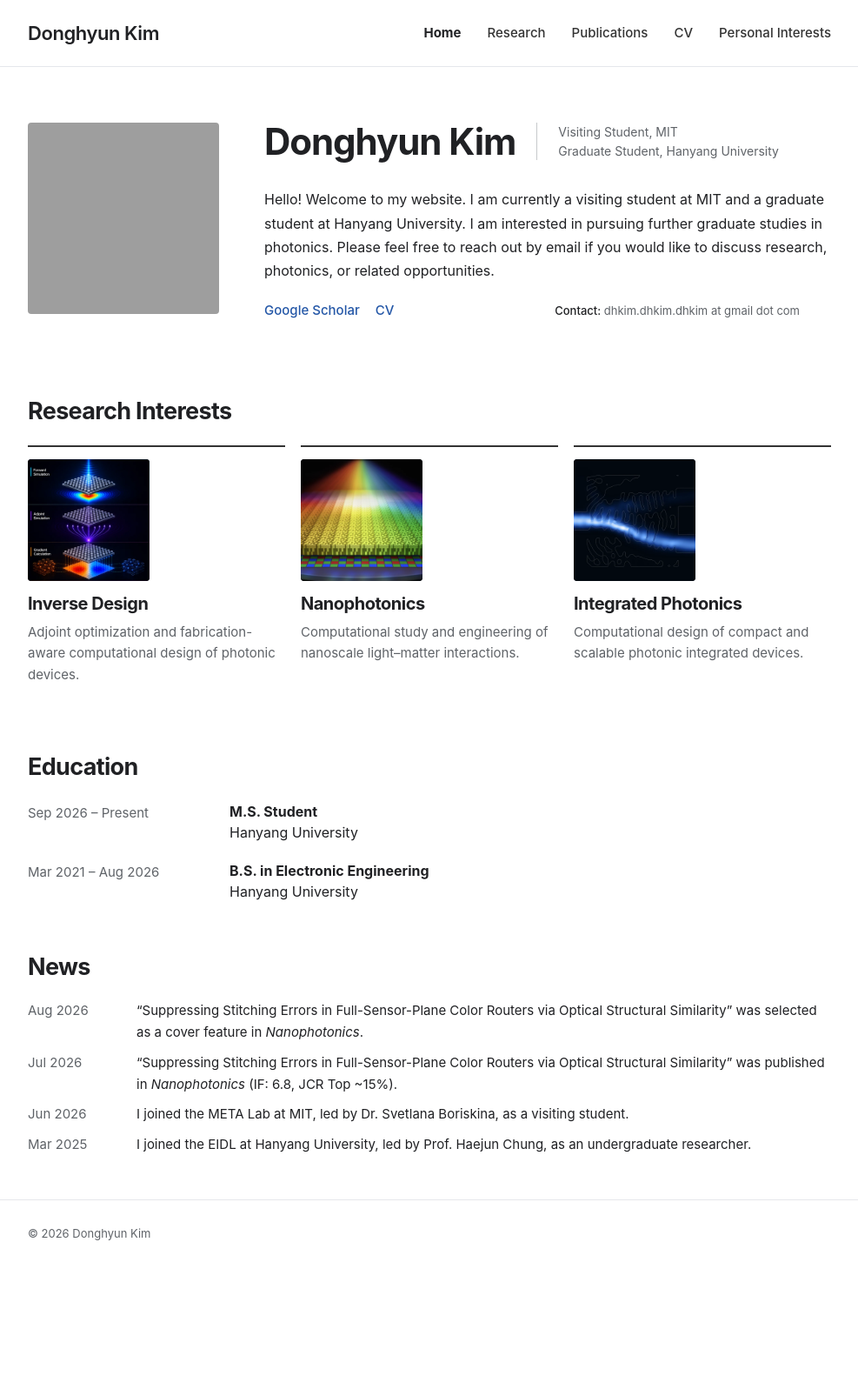
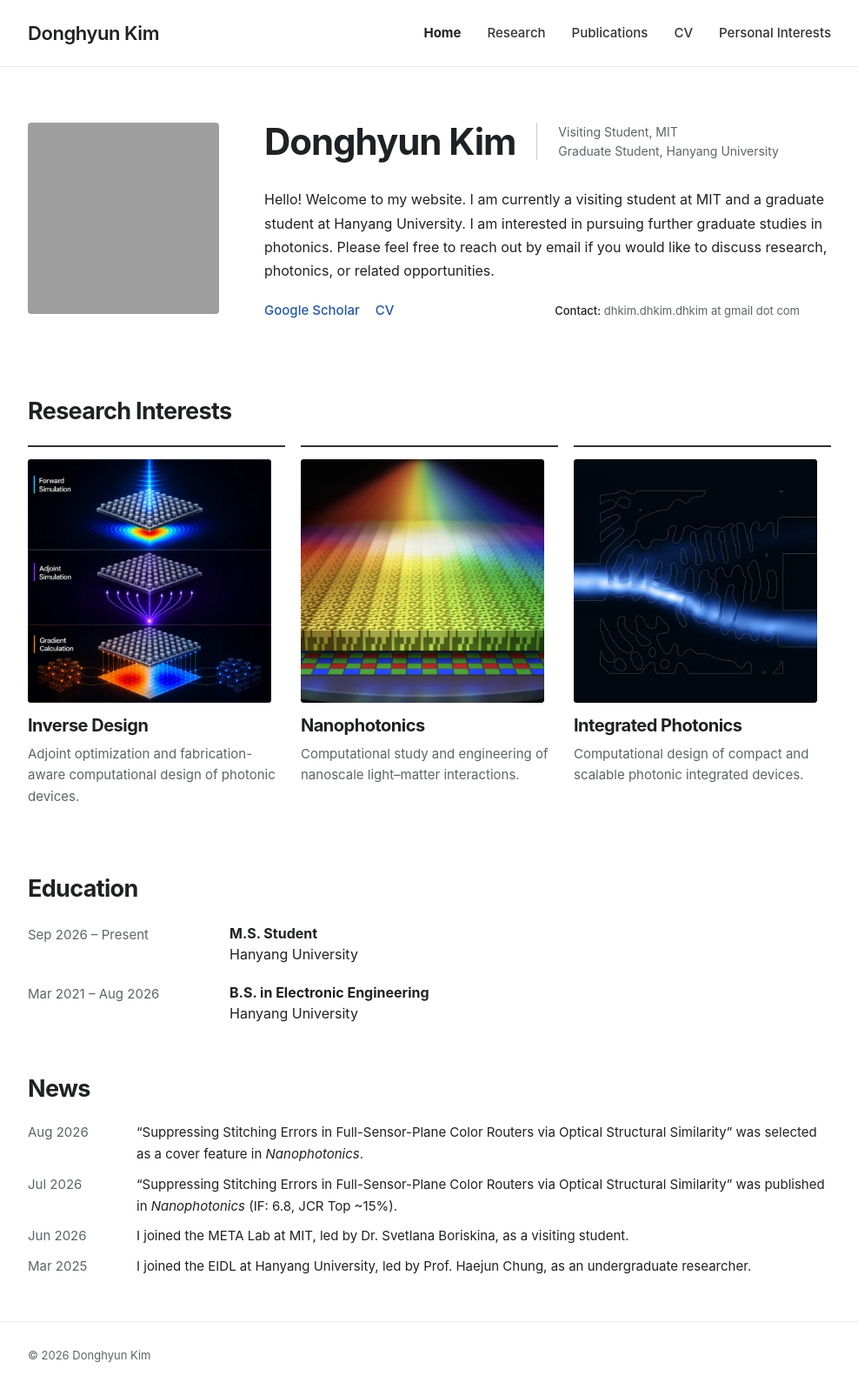
Before and after one commit to dhkim-dhkim-dhkim/dhkim-dhkim-dhkim.github.io, a Jekyll site: the page built from index.md, in a window 1280 px wide. Shown: the whole page at 87% size, without its empty margins (146-1133 px from the left). Built offline with Jekyll 4.4.1, drawn with Linux system fonts in a browser that asks for light colours; before the commit the page ends 1457 px from its top, so only the background shows below that; grey boxes are pictures that could not be loaded.

Commit message:
Double research thumbnail dimensions

```diff
--- a/_layouts/default.html
+++ b/_layouts/default.html
@@ -21,7 +21,7 @@
 
   <link
     rel="stylesheet"
-    href="{{ '/assets/css/style.css' | relative_url }}?v=20260809-4"
+    href="{{ '/assets/css/style.css' | relative_url }}?v=20260809-5"
   >
 </head>
 
--- a/assets/css/style.css
+++ b/assets/css/style.css
@@ -300,8 +300,10 @@ a {
 .interest-image {
   display: block;
 
-  width: 140px;
-  height: 140px;
+  width: 280px;
+  height: auto;
+
+  max-width: 100%;
 
   object-fit: contain;
 
```
